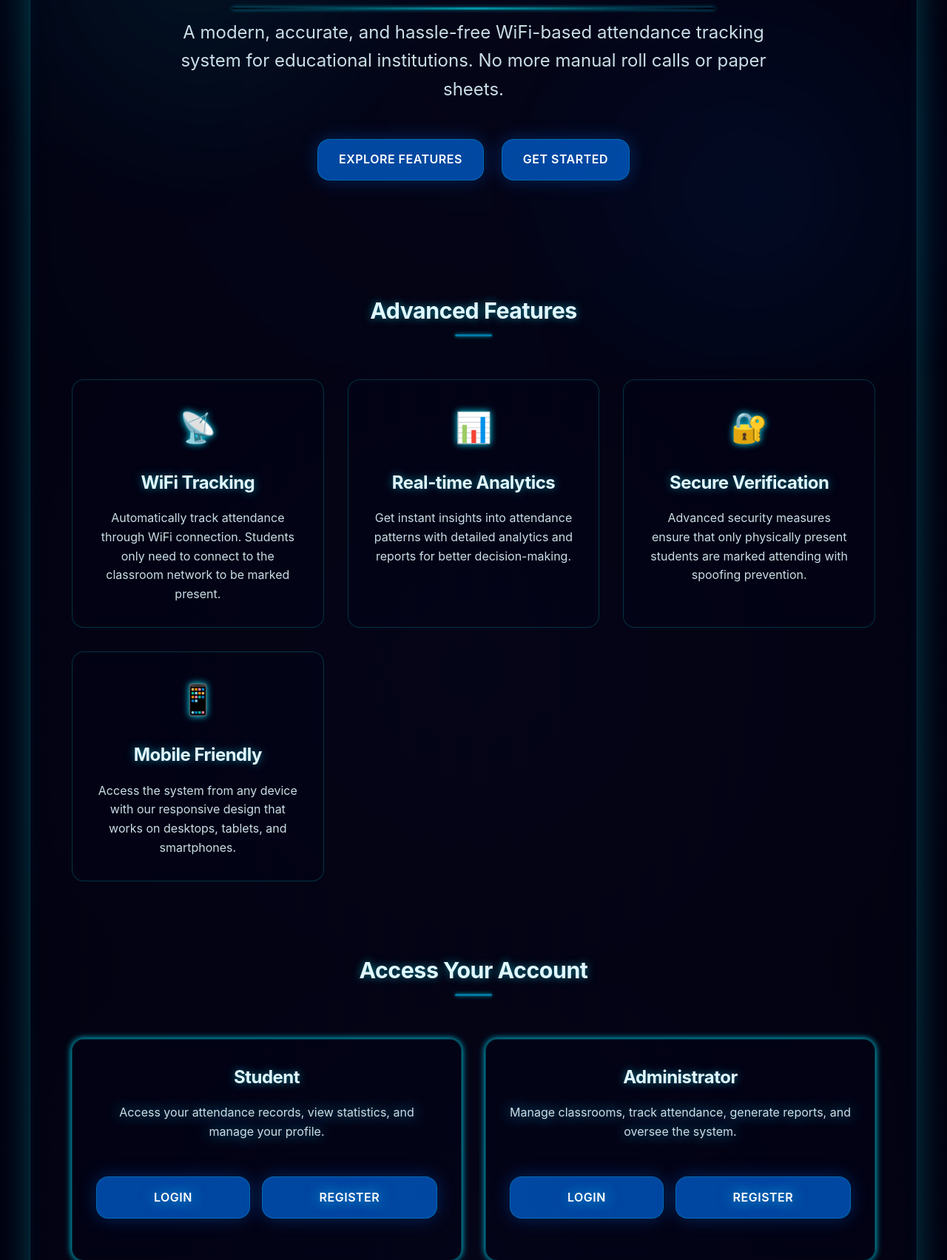
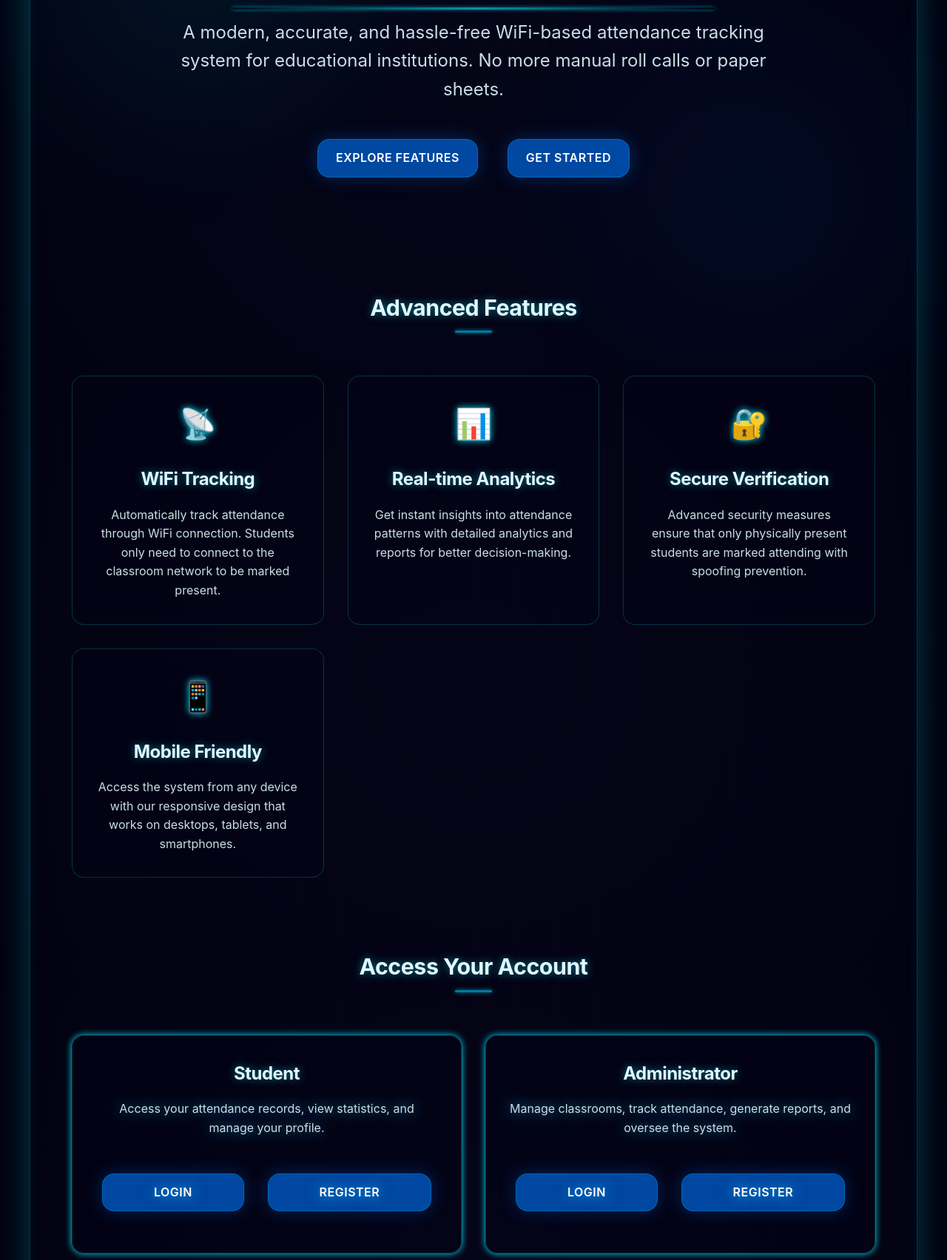
Before and after one commit to kailai-13/True_Wifi_Attendance, a Flask app: page / in a window 1280 px wide. Shown: the part 294-1998 px from the top of the page at 74% size. Run offline with Flask 3, Linux system fonts and the light colour scheme.

Commit message:
added a fix for button allignment

```diff
--- a/static/app.css
+++ b/static/app.css
@@ -262,9 +262,10 @@ input:focus, select:focus {
     inset 0 0 10px rgba(0, 242, 255, 0.05);
 }
 
-/* Enhanced glassmorphism buttons */
+/* Enhanced glassmorphism buttons - responsive and well-aligned */
 button, .btn {
-  padding: 0.9rem 1.75rem;
+  padding: 0.75rem 1.5rem;
+
   border-radius: var(--border-radius);
   border: 1px solid rgba(0, 242, 255, 0.2);
   background: var(--button-bg);
@@ -275,17 +276,27 @@ button, .btn {
   transition: all 0.3s ease;
   text-align: center;
   text-decoration: none;
-  display: inline-block;
+  display: inline-flex;
+  align-items: center;
+  justify-content: center;
+
   font-size: 1rem;
   box-shadow: 0 0 25px rgba(0, 119, 255, 0.3);
   position: relative;
   overflow: hidden;
   z-index: 1;
-  margin: 0.5rem 0;
+  margin: 0.5rem;
   letter-spacing: 0.5px;
   text-transform: uppercase;
   white-space: nowrap;
+
+  max-width: 100%;
+  min-width: 150px;
 }
+
+/* Container for centering buttons responsively */
+
+
 
 /* Button group for better alignment */
 .button-group {
```
Also changed, not shown: instance/rooms.db, instance/students.db, 1 other file.
